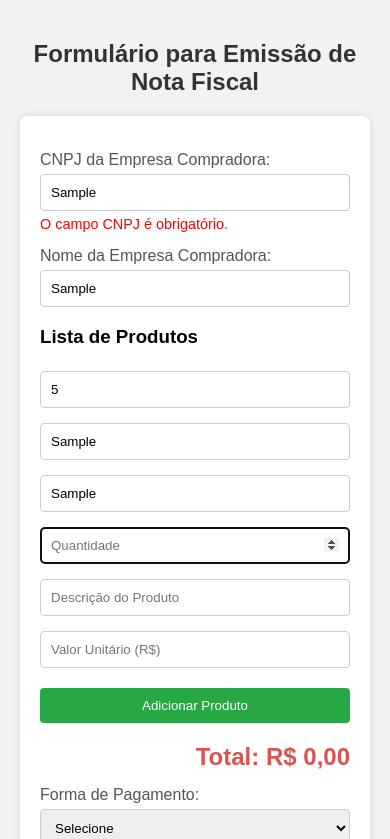
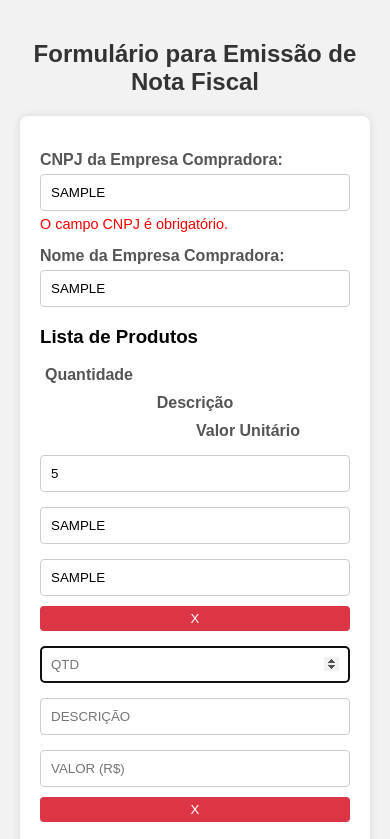
Before and after one commit to contador-assessoria/Solicitar-NFA, a plain HTML site: page index.html in a window 390 px wide. Both pictures are taken after typing "Sample", "Sample", "5", "Sample", "Sample" into the empty fields and a click on the button "Adicionar Produto". Shown: the top 839 px of the page. Drawn offline with Linux system fonts and the light colour scheme.

Commit message:
index.html

```diff
--- a/index.html
+++ b/index.html
@@ -24,9 +24,10 @@
             box-shadow: 0 0 10px rgba(0, 0, 0, 0.1);
         }
         label {
+            color: #555;
+            font-weight: bold;
             display: block;
             margin-top: 15px;
-            color: #555;
         }
         input, textarea, select {
             width: 100%;
@@ -35,16 +36,49 @@
             border: 1px solid #ccc;
             border-radius: 4px;
             box-sizing: border-box;
+            text-transform: uppercase; /* Visual uppercase */
         }
-        .produto-item {
+        .produto-header, .produto-item {
             display: flex;
-            flex-wrap: wrap;
+            align-items: center;
             gap: 10px;
             margin-bottom: 10px;
         }
+        .produto-header label {
+            flex: 1;
+            margin-top: 0;
+        }
+        .produto-header label:nth-child(1) {
+            text-align: left;
+            margin-left: 5px; /* Move pixels para a direita */
+        }
+        .produto-header label:nth-child(2) {
+            text-align: center;
+        }
+        .produto-header label:nth-child(3) {
+            text-align: right;
+            margin-right: 50px; /* Move pixels para a esquerda */
+        }
         .produto-item input[type="number"],
         .produto-item input[type="text"] {
-            flex: 1 1 30%;
+            flex: 1;
+        }
+        .produto-item input[name="quantidade"] {
+            max-width: 70px;
+        }
+        .produto-item input[name="valor"] {
+            max-width: 100px;
+        }
+        .remover-produto {
+            background-color: #dc3545;
+            color: #fff;
+            padding: 5px 10px;
+            border: none;
+            border-radius: 4px;
+            cursor: pointer;
+        }
+        .remover-produto:hover {
+            background-color: #c82333;
         }
         #adicionar-produto {
             background-color: #28a745;
@@ -88,16 +122,21 @@
         }
         /* Responsividade */
         @media (max-width: 600px) {
-            .produto-item {
+            .produto-header, .produto-item {
                 flex-direction: column;
+                align-items: stretch;
+            }
+            .produto-header label {
+                text-align: left;
             }
             .produto-item input[type="number"],
             .produto-item input[type="text"] {
-                flex: 1 1 100%;
+                max-width: none;
             }
         }
     </style>
 </head>
+
 <body>
 
 <h2>Formulário para Emissão de Nota Fiscal</h2>
@@ -110,17 +149,29 @@
     <label for="empresa">Nome da Empresa Compradora:</label>
     <input type="text" id="empresa" name="empresa" required placeholder="Nome da Empresa">
 
-    <!-- Campo de endereço removido ou opcional -->
-    <!-- <label for="endereco">Endereço da Empresa Compradora:</label>
-    <input type="text" id="endereco" name="endereco"> -->
-
     <div id="produtos">
         <h3>Lista de Produtos</h3>
+        <div class="produto-header">
+            <label>Quantidade                </label>
+            <label>Descrição</label>
+            <label>Valor Unitário</label>
+
+        </div>
         <div class="produto-item">
-            <!-- Ajuste nos campos dos produtos -->
-            <input type="number" name="quantidade" placeholder="Quantidade" min="1" required>
-            <input type="text" name="descricao" placeholder="Descrição do Produto" required>
-            <input type="text" name="valor" placeholder="Valor Unitário (R$)" required>
+            <input type="number" name="quantidade" placeholder="Qtd" min="1" required>
+            <input type="text" name="descricao" placeholder="Descrição" list="lista-produtos" required>
+            <datalist id="lista-produtos">
+                <option value="CARRAPINHA">
+                <option value="COCADA BRANCA">
+                <option value="COCADA COM LEITE CONDENSADO">
+                <option value="PAÇOCA">
+                <option value="PAÇOCA DE CHOLATATE">
+                <option value="PÉ DE MOLEQUE">
+                <option value="RAPADURA LEITE">
+                <option value="RAPADURA LEITE NINHO">
+            </datalist>
+            <input type="text" name="valor" placeholder="Valor (R$)" required>
+            <button type="button" class="remover-produto">X</button>
         </div>
     </div>
     <button type="button" id="adicionar-produto">Adicionar Produto</button>
@@ -130,12 +181,12 @@
     <label for="pagamento">Forma de Pagamento:</label>
     <select id="pagamento" name="pagamento" required>
         <option value="">Selecione</option>
-        <option value="Dinheiro">Dinheiro</option>
-        <option value="Cartão de Crédito">Cartão de Crédito</option>
-        <option value="Cartão de Débito">Cartão de Débito</option>
-        <option value="Pix">Pix</option>
-        <option value="Boleto">Boleto</option>
-        <option value="Transferência Bancária">Transferência Bancária</option>
+        <option value="DINHEIRO">Dinheiro</option>
+        <option value="CARTÃO DE CRÉDITO">Cartão de Crédito</option>
+        <option value="CARTÃO DE DÉBITO">Cartão de Débito</option>
+        <option value="PIX">Pix</option>
+        <option value="BOLETO">Boleto</option>
+        <option value="TRANSFERÊNCIA BANCÁRIA">Transferência Bancária</option>
     </select>
 
     <button type="button" id="enviar">Enviar via WhatsApp</button>
@@ -155,7 +206,7 @@
         if (cnpj.length !== 14)
             return false;
 
-        // Elimina CNPJs invalidos conhecidos
+        // Elimina CNPJs inválidos conhecidos
         if (/^(\d)\1+$/.test(cnpj))
             return false;
 
@@ -214,7 +265,7 @@
             const parsedData = JSON.parse(data.contents);
 
             if (parsedData.status === 'OK') {
-                document.getElementById('empresa').value = parsedData.nome;
+                document.getElementById('empresa').value = parsedData.nome.toUpperCase();
                 // Se desejar, preencha outros campos como endereço aqui
             } else {
                 exibirErro('cnpj-error', 'CNPJ não encontrado ou inválido. Por favor, preencha o nome da empresa manualmente.');
@@ -263,11 +314,23 @@
         return totalNota;
     }
 
-    // Adicionar event listeners para recalcular o total quando os campos forem alterados
+    // Função para adicionar event listeners aos inputs
     function adicionarListenersProduto(produtoDiv) {
         const inputs = produtoDiv.querySelectorAll('input');
         inputs.forEach(input => {
-            input.addEventListener('input', recalcularTotal);
+            input.addEventListener('input', function() {
+                if (input.name !== 'valor' && input.name !== 'quantidade') {
+                    this.value = this.value.toUpperCase(); // Converter para maiúsculas
+                }
+                recalcularTotal();
+            });
+        });
+
+        // Event listener para o botão de remover produto
+        const removerBtn = produtoDiv.querySelector('.remover-produto');
+        removerBtn.addEventListener('click', function() {
+            produtoDiv.remove();
+            recalcularTotal();
         });
     }
 
@@ -281,9 +344,10 @@
         const novoProduto = document.createElement('div');
         novoProduto.className = 'produto-item';
         novoProduto.innerHTML = `
-            <input type="number" name="quantidade" placeholder="Quantidade" min="1" required>
-            <input type="text" name="descricao" placeholder="Descrição do Produto" required>
-            <input type="text" name="valor" placeholder="Valor Unitário (R$)" required>
+            <input type="number" name="quantidade" placeholder="Qtd" min="1" required>
+            <input type="text" name="descricao" placeholder="Descrição" list="lista-produtos" required>
+            <input type="text" name="valor" placeholder="Valor (R$)" required>
+            <button type="button" class="remover-produto">X</button>
         `;
         produtosDiv.appendChild(novoProduto);
         // Focar no campo de quantidade do novo produto
@@ -316,7 +380,7 @@
         const produtoItens = document.getElementsByClassName('produto-item');
         for (let i = 0; i < produtoItens.length; i++) {
             const quantidade = parseFloat(produtoItens[i].querySelector('input[name="quantidade"]').value) || 0;
-            const descricao = produtoItens[i].querySelector('input[name="descricao"]').value.trim();
+            const descricao = produtoItens[i].querySelector('input[name="descricao"]').value.trim().toUpperCase();
             let valorInput = produtoItens[i].querySelector('input[name="valor"]').value.replace(',', '.');
             const valor = parseFloat(valorInput) || 0;
             const subtotal = quantidade * valor;
@@ -327,7 +391,7 @@
         const totalNotaFormatado = formatNumber(totalNota);
 
         const mensagem = `*DADOS DO COMPRADOR:*
-Empresa: ${empresa}
+Empresa: ${empresa.toUpperCase()}
 CNPJ: ${cnpj}
 
 *LISTA DE PRODUTOS:*
```
